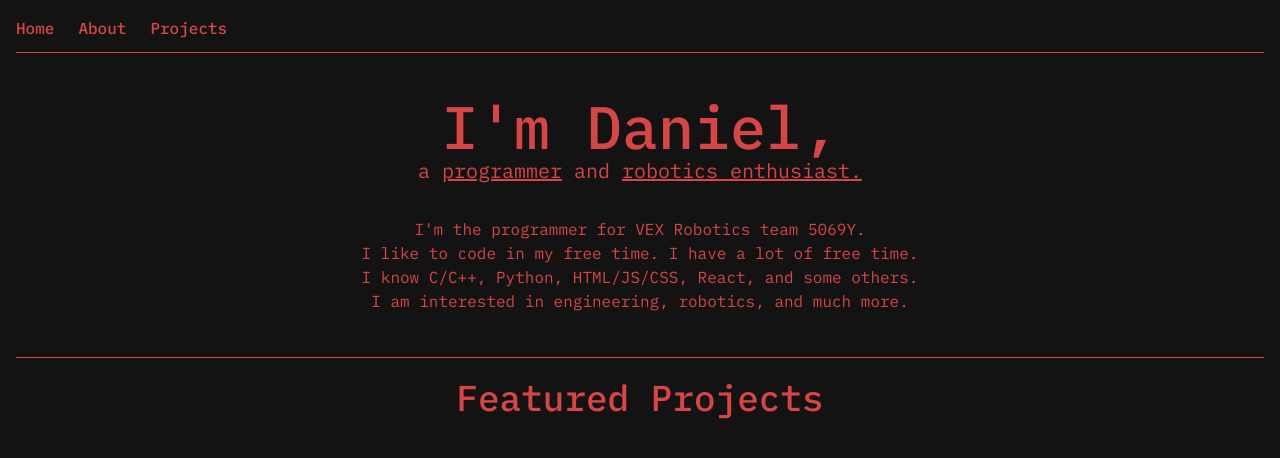
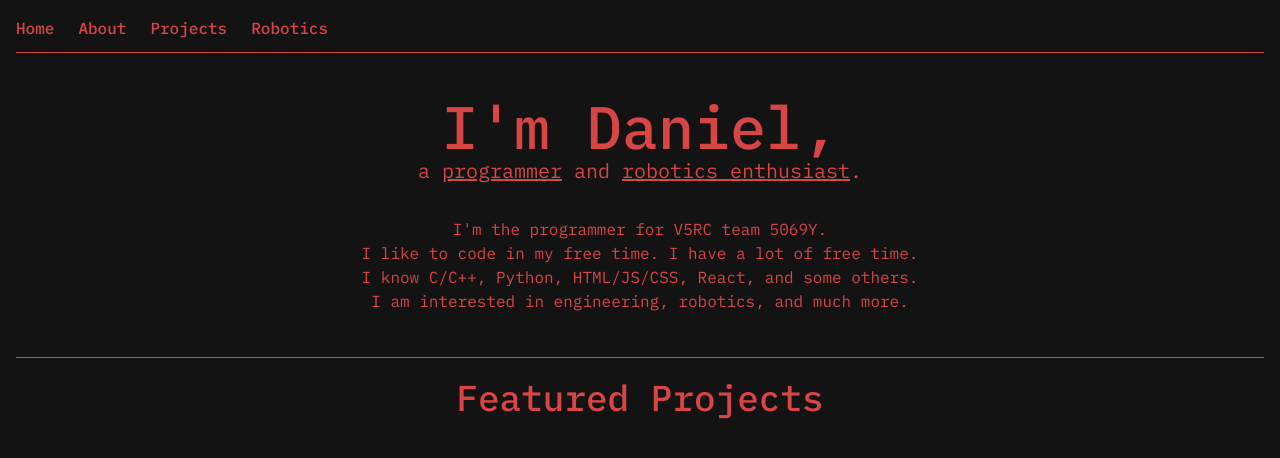
Before and after one commit to Danivation/danivation.github.io, a React (Vite) app: page / in a window 1280 px wide. Shown: the top 458 px of the page. Built offline with nearby package versions, Linux system fonts and the light colour scheme.

Commit message:
feat: robotics page and new 404 page

```diff
--- a/src/App.tsx
+++ b/src/App.tsx
@@ -44,6 +44,9 @@ function Layout() {
           <li>
             <Link to="/projects">Projects</Link>
           </li>
+          <li>
+            <Link to="/robotics">Robotics</Link>
+          </li>
         </ul>
       </nav>
 
@@ -59,10 +62,10 @@ function Layout() {
 
 function NoMatch() {
   return (
-    <div>
-      <h2>Nothing to see here!</h2>
-      <p>
-        <Link to="/">Go to the home page</Link>
+    <div className="fadein-200">
+      <p className="py-8 items-center justify-center text-center">
+        <span className="text-6xl font-medium">404 Not Found</span><br />
+        <span className="text-xl">This page does not exist. <Link to="/" className="underline">Return to home page</Link></span>
       </p>
     </div>
   );
--- a/src/Home.tsx
+++ b/src/Home.tsx
@@ -8,12 +8,12 @@ export function Home() {
       <div className="fadein-200">
         <p className="py-8 items-center justify-center text-center">
           <span className="text-6xl font-medium">I'm Daniel,</span><br />
-          <span className="text-xl">a <Link to="/projects" className="underline">programmer</Link> and <Link to="/projects" className="underline">robotics enthusiast.</Link></span>
+          <span className="text-xl">a <Link to="/projects" className="underline">programmer</Link> and <Link to="/robotics" className="underline">robotics enthusiast</Link>.</span>
         </p>
       </div>
       <div className="fadein-400">
         <p className="pb-8 text-center">
-          I'm the programmer for VEX Robotics team 5069Y.<br />
+          I'm the programmer for V5RC team 5069Y.<br />
           I like to code in my free time. I have a lot of free time.<br />
           I know C/C++, Python, HTML/JS/CSS, React, and some others.<br />
           I am interested in engineering, robotics, and much more.
```
